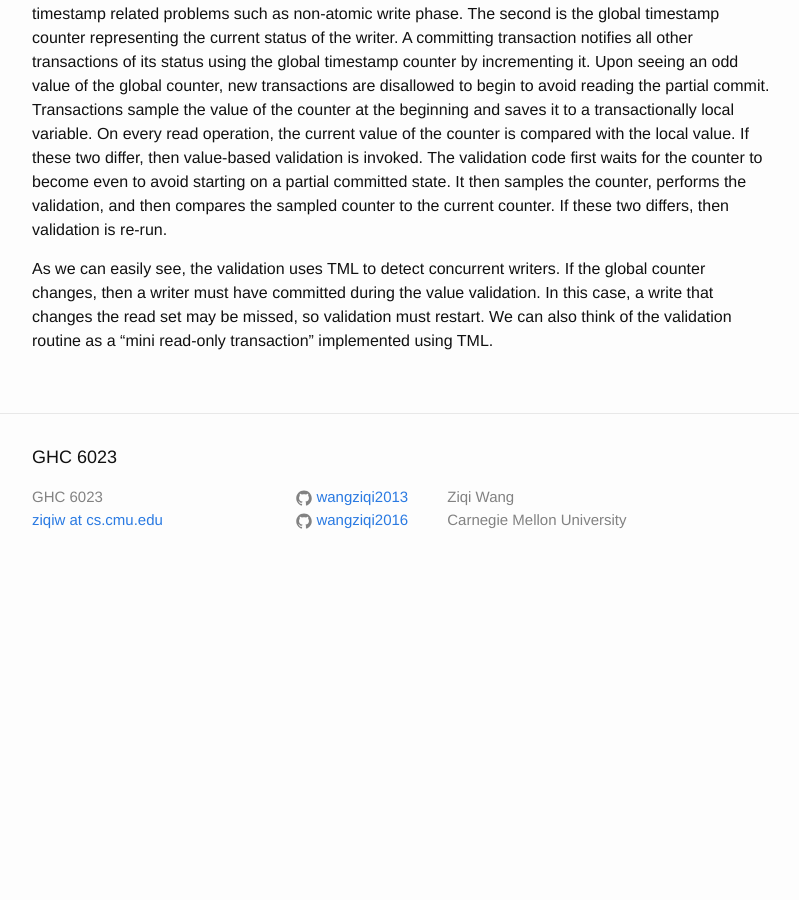
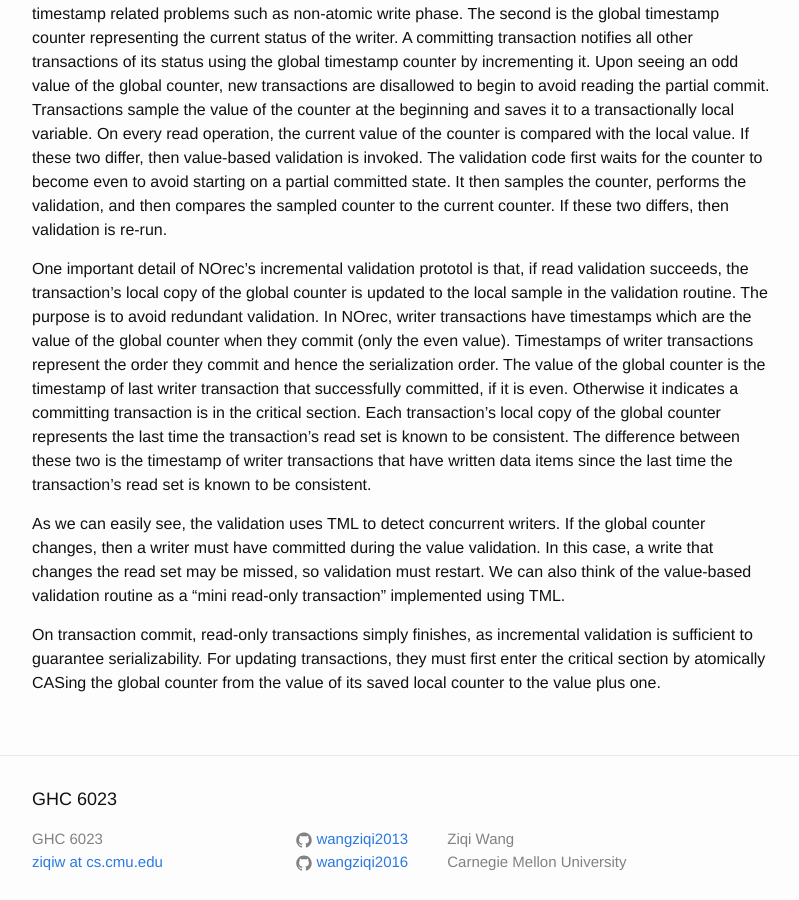
Before and after one commit to wangziqi2013/wangziqi2013.github.io, a Jekyll site: the page built from _posts/2018-03-24-NOrec-Streamlining-STM-by-Abolishing-Ownership-Records.markdown, in a window 1280 px wide and 900 px high, scrolled down 946 px. Shown: the whole window, without its empty margins (238-1037 px from the left). Built offline with Jekyll 4.4.1, drawn with Linux system fonts in a browser that asks for light colours; before the commit the page ends 1537 px from its top, so only the background shows below that.

Commit message:
Adding important detail of incremental validation

```diff
--- a/_posts/2018-03-24-NOrec-Streamlining-STM-by-Abolishing-Ownership-Records.markdown
+++ b/_posts/2018-03-24-NOrec-Streamlining-STM-by-Abolishing-Ownership-Records.markdown
@@ -36,7 +36,21 @@ is invoked. The validation code first waits for the counter to become even to av
 It then samples the counter, performs the validation, and then compares the sampled counter to the current counter. If
 these two differs, then validation is re-run.
 
+One important detail of NOrec's incremental validation prototol is that, if read validation succeeds, the transaction's
+local copy of the global counter is updated to the local sample in the validation routine. The purpose is to avoid redundant
+validation. In NOrec, writer transactions have timestamps which are the value of the global counter when they commit
+(only the even value). Timestamps of writer transactions represent the order they commit and hence the serialization order.
+The value of the global counter is the timestamp of last writer transaction that successfully committed, if it is even.
+Otherwise it indicates a committing transaction is in the critical section. Each transaction's local copy of the global
+counter represents the last time the transaction's read set is known to be consistent. The difference between these two
+is the timestamp of writer transactions that have written data items since the last time the transaction's read set is
+known to be consistent.
+
 As we can easily see, the validation uses TML to detect concurrent writers. If the global counter changes, then a writer
 must have committed during the value validation. In this case, a write that changes the read set may be missed, so
-validation must restart. We can also think of the validation routine as a "mini read-only transaction" implemented using
-TML.
+validation must restart. We can also think of the value-based validation routine as a "mini read-only transaction" implemented
+using TML.
+
+On transaction commit, read-only transactions simply finishes, as incremental validation is sufficient to guarantee
+serializability. For updating transactions, they must first enter the critical section by atomically CASing the
+global counter from the value of its saved local counter to the value plus one.
```
